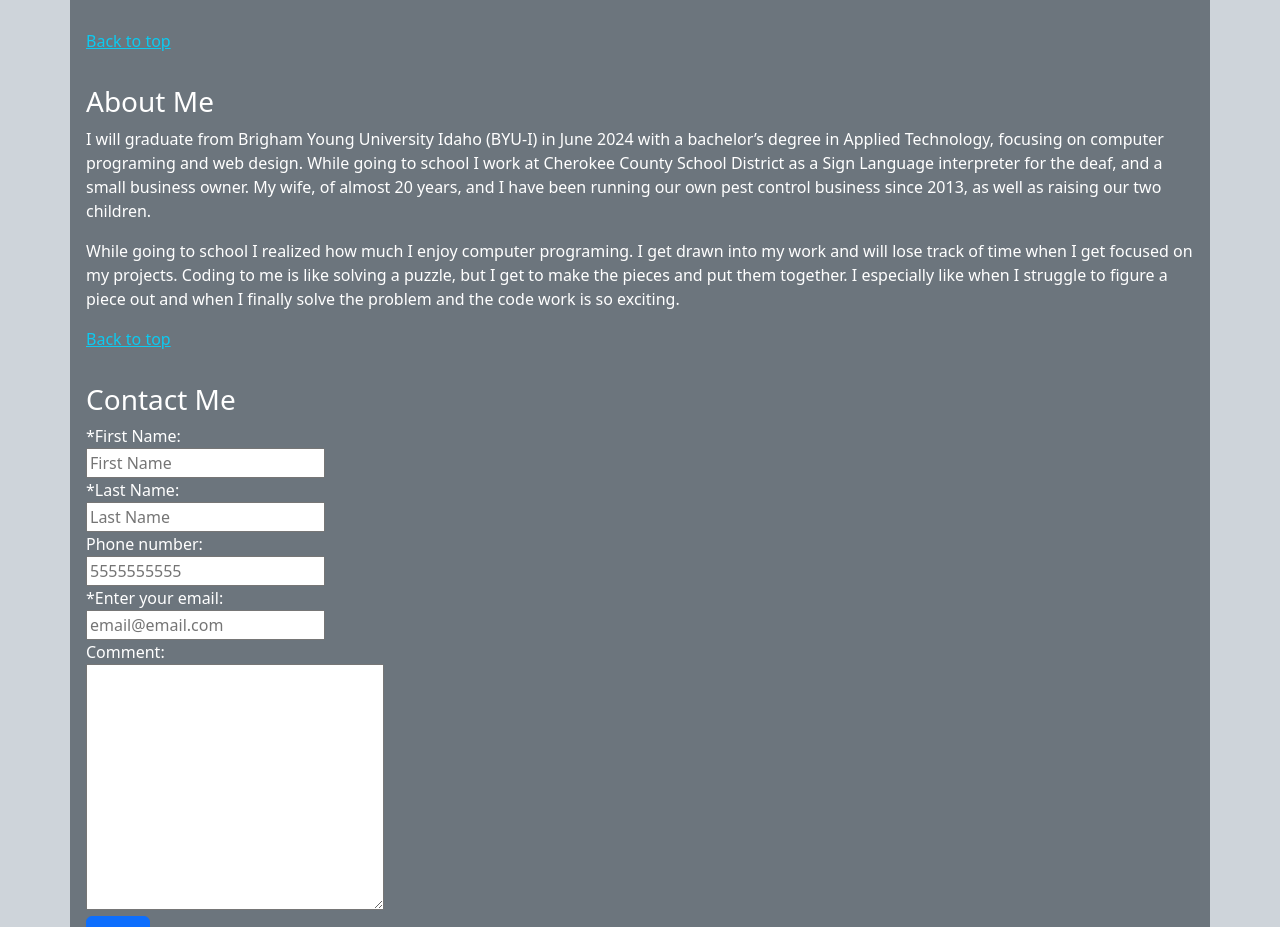
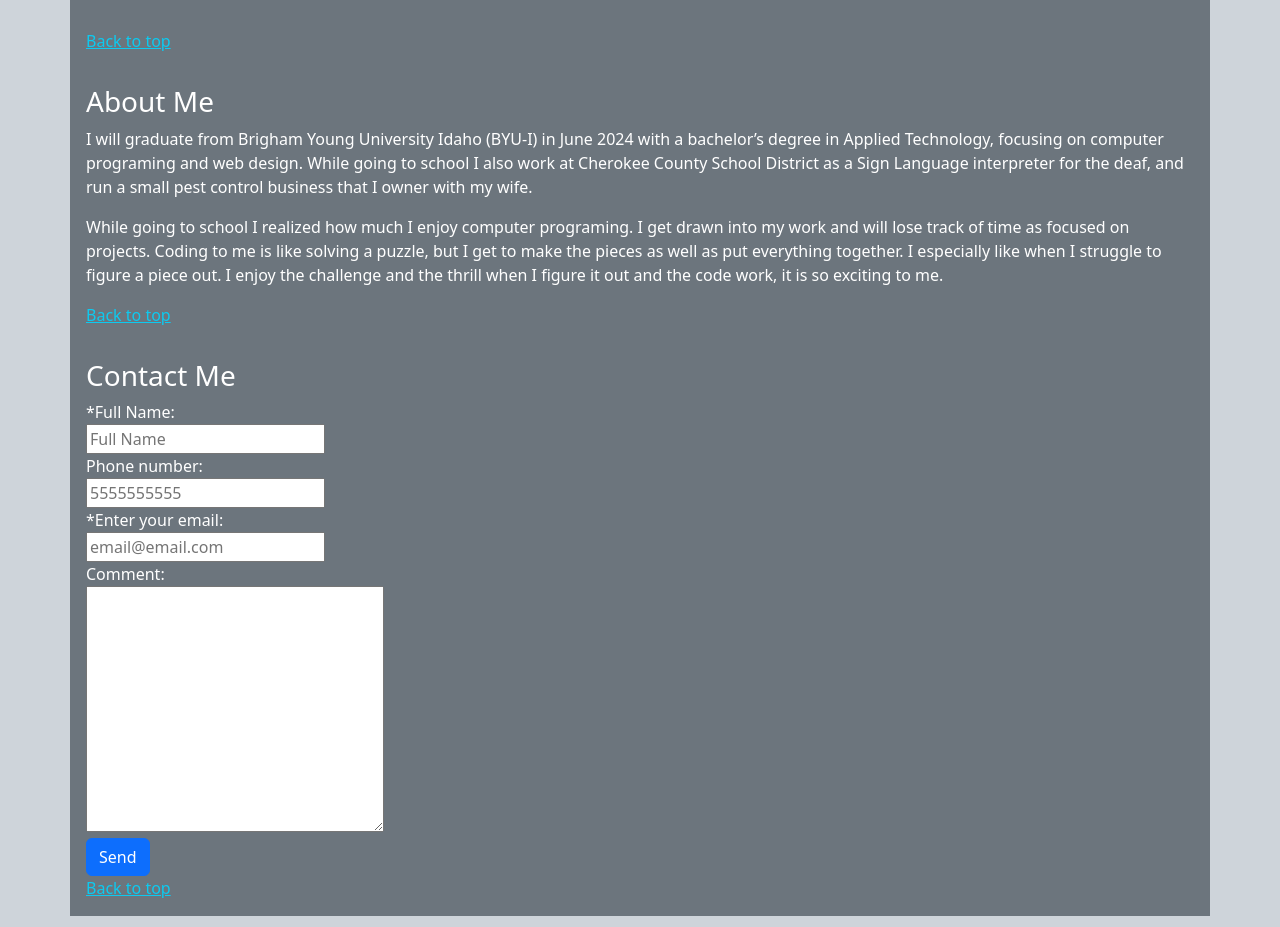
Before and after one commit to BrianBawden/my_website, a plain HTML site: page index.html in a window 1280 px wide. Shown: the part 1366-2293 px from the top of the page. Drawn offline with nearby package versions, Linux system fonts and the light colour scheme.

Commit message:
edit to about me and chang first and last name to full name in form.

```diff
--- a/index.html
+++ b/index.html
@@ -79,8 +79,8 @@
     <!-- About Me -->
     <div id="about_me" class="container p-3 bg-secondary text-white">
         <h3>About Me</h3>
-        <p >I will graduate from Brigham Young University Idaho (BYU-I) in June 2024 with a bachelor’s degree in Applied Technology, focusing on computer programing and web design. While going to school I work at Cherokee County School District as a Sign Language interpreter for the deaf, and a small business owner. My wife, of almost 20 years, and I have been running our own pest control business since 2013, as well as raising our two children.</p>
-        <p>While going to school I realized how much I enjoy computer programing. I get drawn into my work and will lose track of time when I get focused on my projects. Coding to me is like solving a puzzle, but I get to make the pieces and put them together. I especially like when I struggle to figure a piece out and when I finally solve the problem and the code work is so exciting. </p>
+        <p >I will graduate from Brigham Young University Idaho (BYU-I) in June 2024 with a bachelor’s degree in Applied Technology, focusing on computer programing and web design. While going to school I also work at Cherokee County School District as a Sign Language interpreter for the deaf, and run a small pest control business that I owner with my wife.</p>
+        <p>While going to school I realized how much I enjoy computer programing. I get drawn into my work and will lose track of time as focused on projects. Coding to me is like solving a puzzle, but I get to make the pieces as well as put everything together. I especially like when I struggle to figure a piece out. I enjoy the challenge and the thrill when I figure it out and the code work, it is so exciting to me. </p>
         <p></p>
         <a class="link-info" href="#">Back to top</a>
 
@@ -90,10 +90,8 @@
     <div id="contact_me" class="container p-3 bg-secondary text-white">
         <form action="https://formsubmit.co/brianswebsite001@gmail.com" method="POST">
             <h3>Contact Me</h3>
-            <label for="fname">*First Name:</label><br>
-            <input type="text" id="fname" placeholder="First Name" name="fname" required><br>
-            <label for="lname">*Last Name:</label><br>
-            <input type="text" id="lname" placeholder="Last Name" name="lname" required><br>
+            <label for="fname">*Full Name:</label><br>
+            <input type="text" id="fname" placeholder="Full Name" name="fname" required><br>
             <label for="phone">Phone number:</label><br>
             <input type="text" id="phone" placeholder="5555555555" name="phone"><br>
             <label for="contact_email">*Enter your email:</label><br>
```
